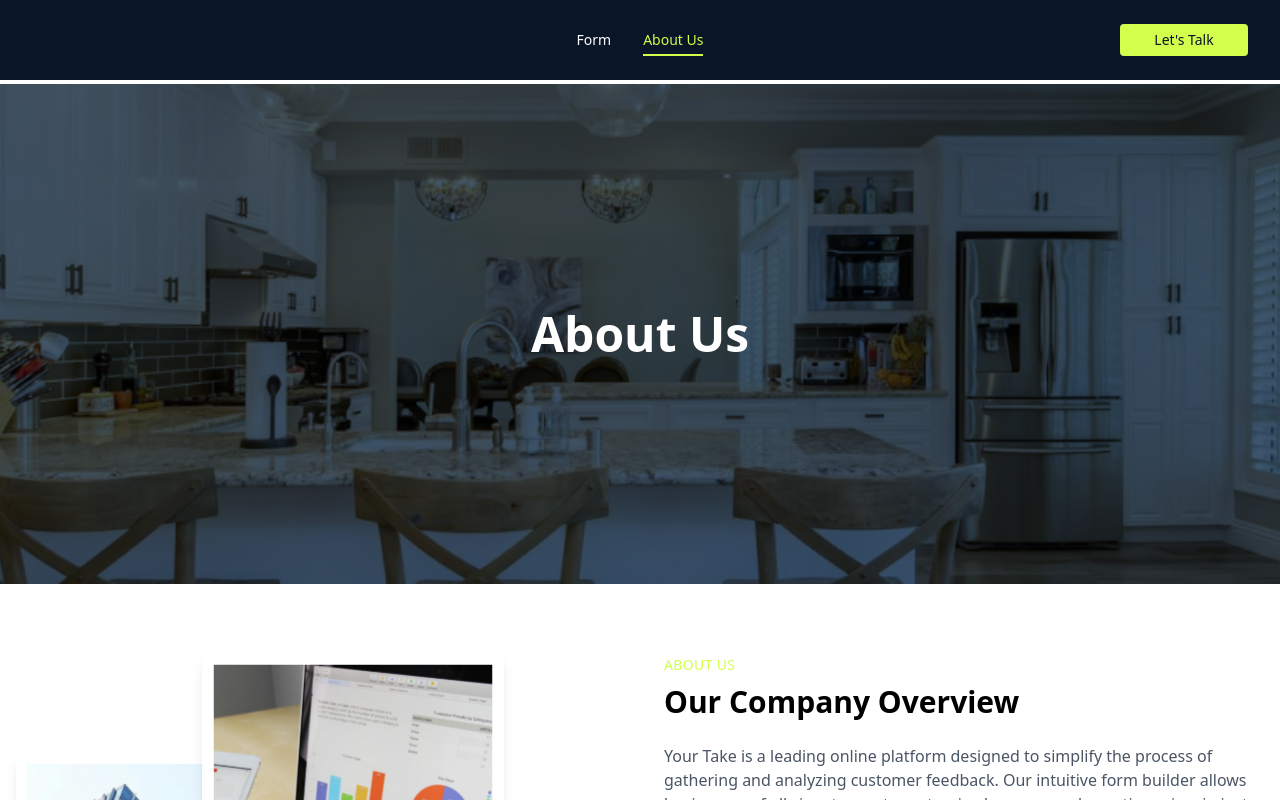
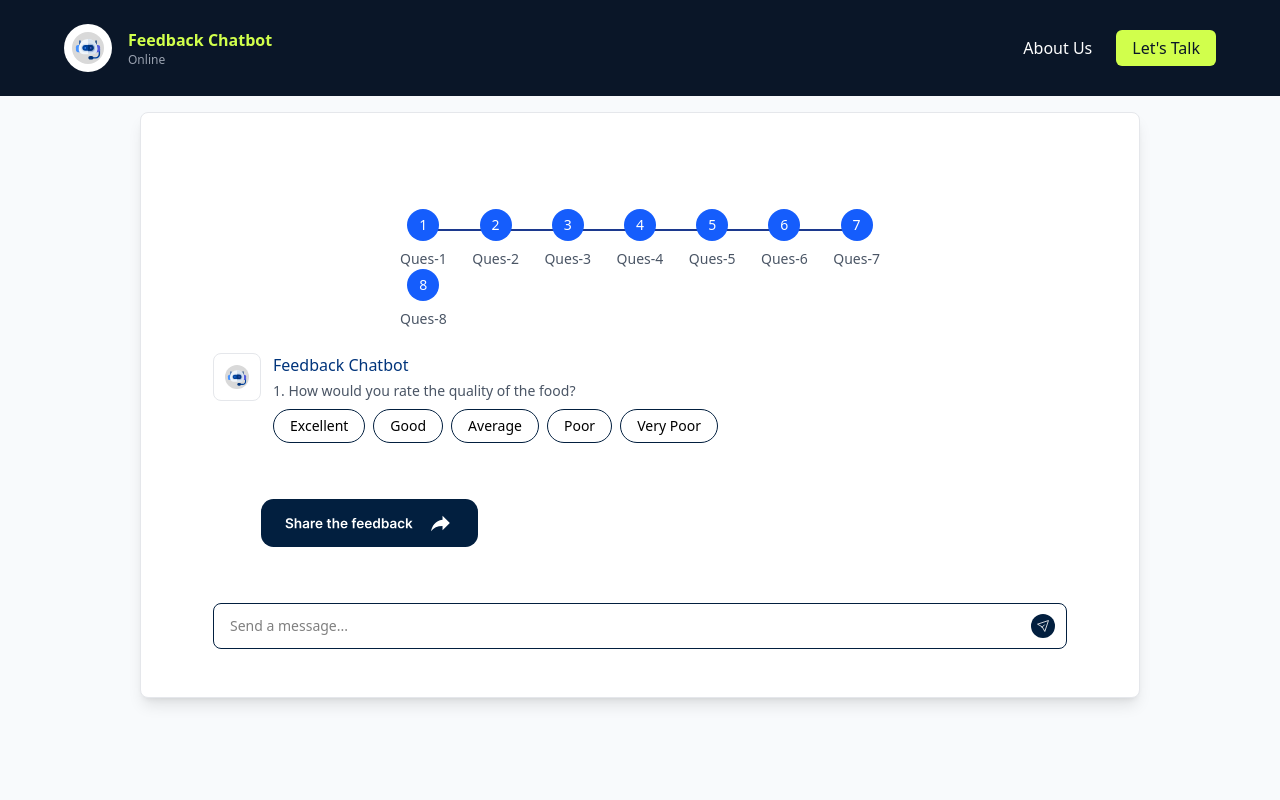
Before and after one commit to anmolSSPL/your_take_cutormer_page, a React (Vite) app: page / in a window 1280 px wide. Shown: the top 800 px of the page. Built offline with nearby package versions, Linux system fonts and the light colour scheme.

Commit message:
update the change

```diff
--- a/src/App.jsx
+++ b/src/App.jsx
@@ -8,8 +8,8 @@ const App = () => {
     <Router>
       <main className="min-h-screen bg-[#F8FAFC]">
         <Routes>
-          <Route path="/" element={<About />} />
-          <Route path="/feedback" element={<FeedbackBot />} />
+          <Route path="/about" element={<About />} />
+          <Route path="/" element={<FeedbackBot />} />
         </Routes>
       </main>
     </Router>
--- a/src/Containers/About.jsx
+++ b/src/Containers/About.jsx
@@ -45,13 +45,13 @@ const About = () => {
             <div className="flex flex-col sm:flex-row gap-4 sm:gap-8 p-4 sm:p-0">
               <button
                 className="text-white hover:text-[#D1FF4C] text-sm font-medium"
-                onClick={() => navigate("/feedback")}
+                onClick={() => navigate("/")}
               >
                 Form
               </button>
               <button
                 className="text-[#D1FF4C] text-sm font-medium relative after:content-[''] after:absolute after:bottom-[-6px] after:left-0 after:w-full after:h-[2px] after:bg-[#D1FF4C]"
-                onClick={() => navigate("/")}
+                onClick={() => navigate("/about")}
               >
                 About Us
               </button>
--- a/src/components/FeedbackBot/Header.jsx
+++ b/src/components/FeedbackBot/Header.jsx
@@ -29,7 +29,7 @@ const Header = () => {
         <div className="flex items-center gap-3 sm:gap-4 md:gap-6">
           <span
             className="text-white text-xs sm:text-sm md:text-base hover:text-[#D1FF4C] cursor-pointer transition-colors duration-200"
-            onClick={() => navigate("/")}
+            onClick={() => navigate("/about")}
           >
             About Us
           </span>
```
